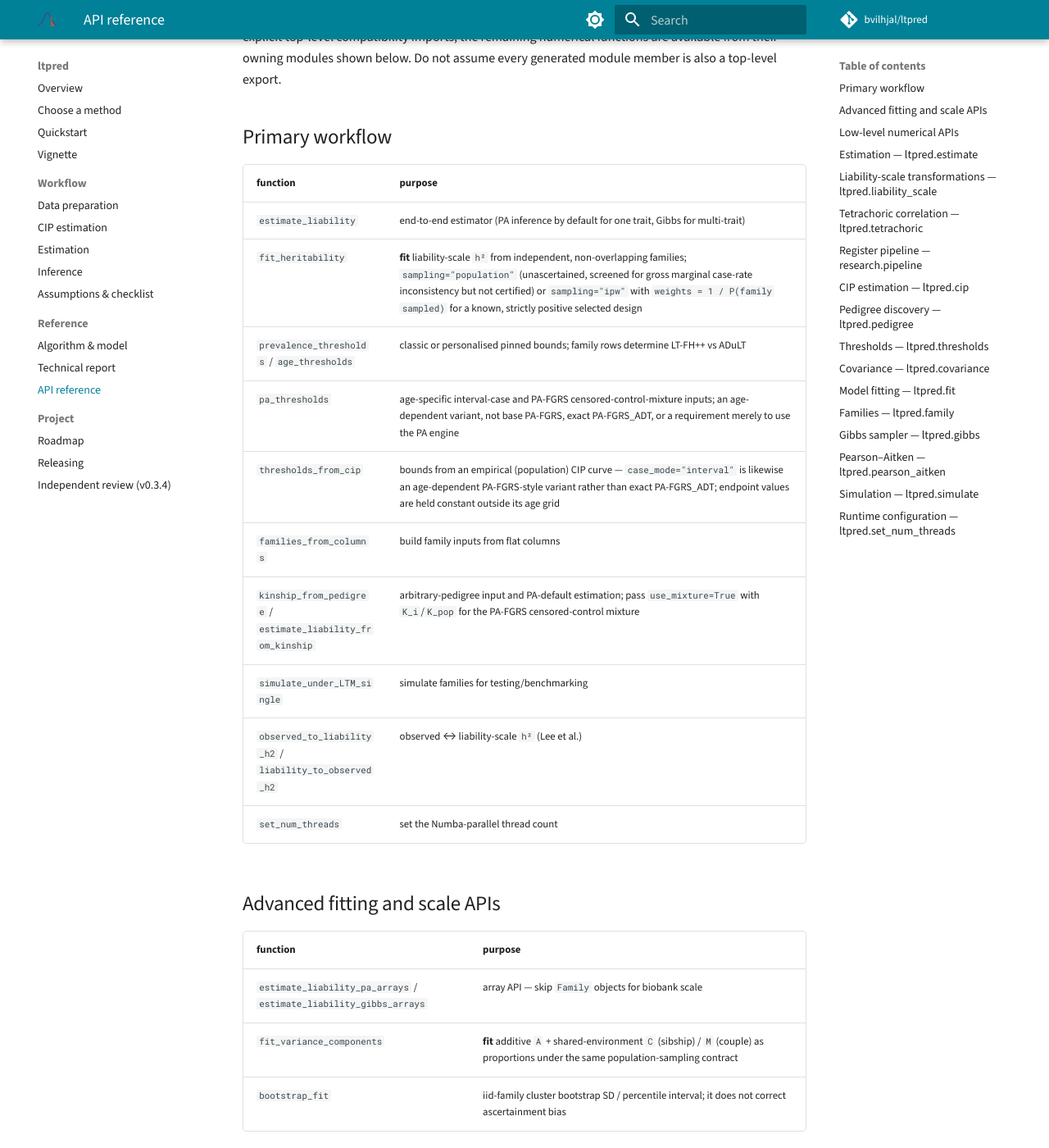
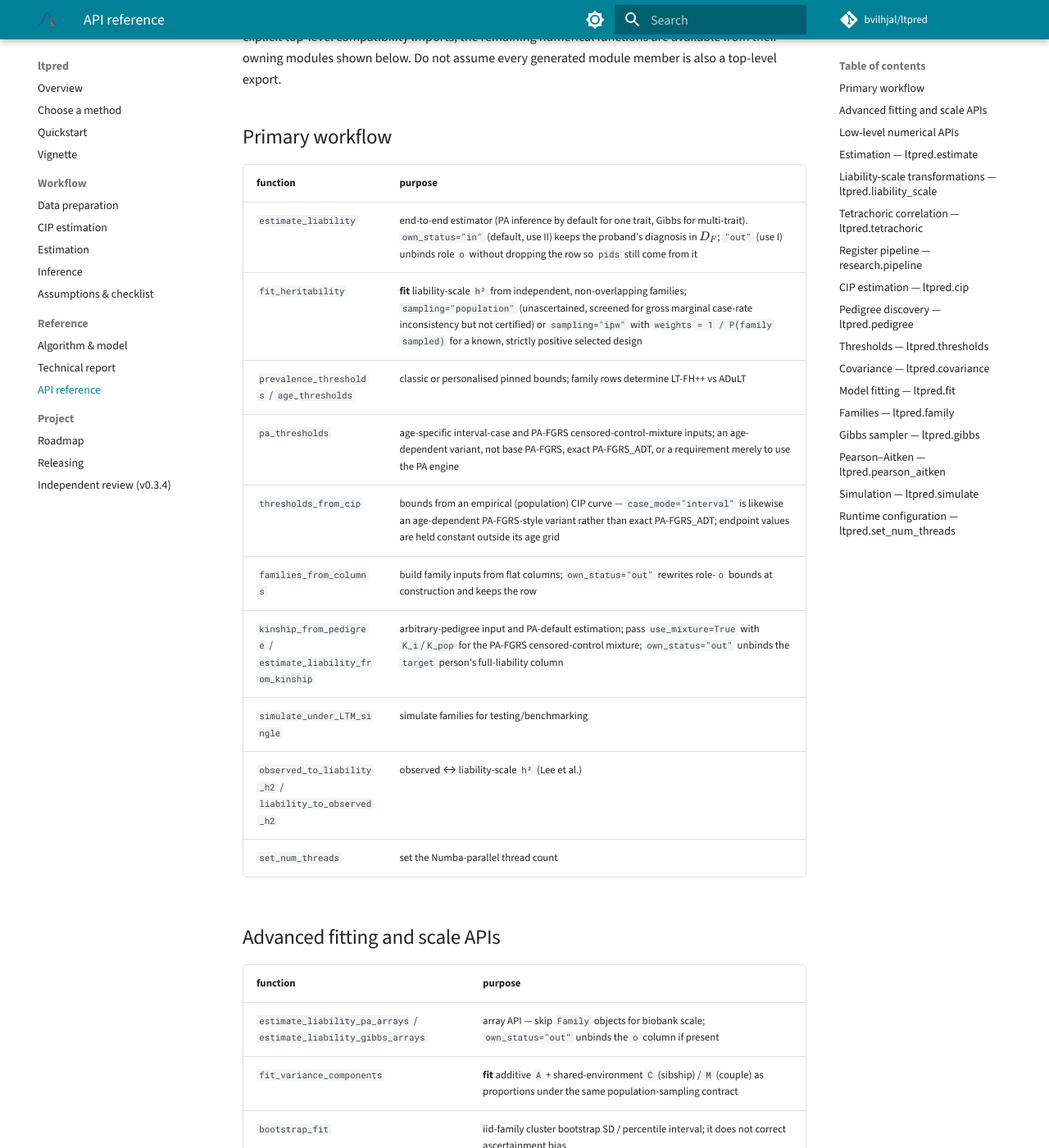
Before and after one commit to bvilhjal/ltpred, an MkDocs documentation site: the page built from docs/api.md, in a window 1280 px wide and 1400 px high, scrolled down 224 px. Shown: the whole window at 82% size. Built offline with MkDocs 1.6.1 and Material for MkDocs 9.7.7, drawn with Linux system fonts in a browser that asks for light colours; comment, search, counter and statistics services are not loaded; some of the changed text lies outside the part shown.

Commit message:
Document own_status on estimate, array, kinship, and families APIs

```diff
--- a/docs/api.md
+++ b/docs/api.md
@@ -12,13 +12,13 @@ is also a top-level export.
 
 | function | purpose |
 |---|---|
-| `estimate_liability` | end-to-end estimator (PA inference by default for one trait, Gibbs for multi-trait) |
+| `estimate_liability` | end-to-end estimator (PA inference by default for one trait, Gibbs for multi-trait). `own_status="in"` (default, use II) keeps the proband's diagnosis in $D_F$; `"out"` (use I) unbinds role `o` without dropping the row so `pids` still come from it |
 | `fit_heritability` | **fit** liability-scale `h²` from independent, non-overlapping families; `sampling="population"` (unascertained, screened for gross marginal case-rate inconsistency but not certified) or `sampling="ipw"` with `weights = 1 / P(family sampled)` for a known, strictly positive selected design |
 | `prevalence_thresholds` / `age_thresholds` | classic or personalised pinned bounds; family rows determine LT-FH++ vs ADuLT |
 | `pa_thresholds` | age-specific interval-case and PA-FGRS censored-control-mixture inputs; an age-dependent variant, not base PA-FGRS, exact PA-FGRS_ADT, or a requirement merely to use the PA engine |
 | `thresholds_from_cip` | bounds from an empirical (population) CIP curve — `case_mode="interval"` is likewise an age-dependent PA-FGRS-style variant rather than exact PA-FGRS_ADT; endpoint values are held constant outside its age grid |
-| `families_from_columns` | build family inputs from flat columns |
-| `kinship_from_pedigree` / `estimate_liability_from_kinship` | arbitrary-pedigree input and PA-default estimation; pass `use_mixture=True` with `K_i`/`K_pop` for the PA-FGRS censored-control mixture |
+| `families_from_columns` | build family inputs from flat columns; `own_status="out"` rewrites role-`o` bounds at construction and keeps the row |
+| `kinship_from_pedigree` / `estimate_liability_from_kinship` | arbitrary-pedigree input and PA-default estimation; pass `use_mixture=True` with `K_i`/`K_pop` for the PA-FGRS censored-control mixture; `own_status="out"` unbinds the `target` person's full-liability column |
 | `simulate_under_LTM_single` | simulate families for testing/benchmarking |
 | `observed_to_liability_h2` / `liability_to_observed_h2` | observed ↔ liability-scale `h²` (Lee et al.) |
 | `set_num_threads` | set the Numba-parallel thread count |
@@ -27,7 +27,7 @@ is also a top-level export.
 
 | function | purpose |
 |---|---|
-| `estimate_liability_pa_arrays` / `estimate_liability_gibbs_arrays` | array API — skip `Family` objects for biobank scale |
+| `estimate_liability_pa_arrays` / `estimate_liability_gibbs_arrays` | array API — skip `Family` objects for biobank scale; `own_status="out"` unbinds the `o` column if present |
 | `fit_variance_components` | **fit** additive `A` + shared-environment `C` (sibship) / `M` (couple) as proportions under the same population-sampling contract |
 | `bootstrap_fit` | iid-family cluster bootstrap SD / percentile interval; it does not correct ascertainment bias |
 
@@ -58,7 +58,7 @@ PA accepts a symmetric positive-semidefinite covariance with strictly positive
 marginal variances. Gibbs requires strict positive-definiteness because it forms
 precision-based conditional variances.
 The sex-limited and genetic-nurture covariance constructors live in the
-checkout-only `research/covariance_extensions.py`.
+checkout-only `research.covariance_extensions.py`.
 
 ## Estimation — `ltpred.estimate`
 
```
